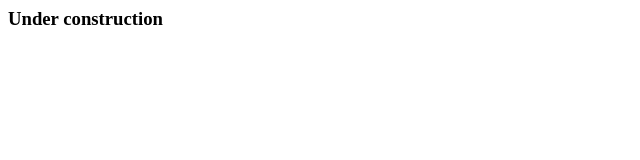
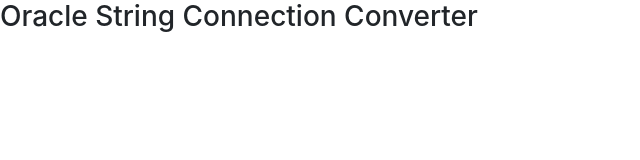
Before and after one commit to gustavosoave/gustavosoave.github.io, a plain HTML site: page index.html in a window 1280 px wide. Shown: the whole page, without its empty margins (0-640 px from the left). Drawn offline with nearby package versions, Linux system fonts and the light colour scheme.

Commit message:
Testing first changes

```diff
--- a/index.html
+++ b/index.html
@@ -1,7 +1,14 @@
 <html>
+
 <head>
-<title>Under Construction </title>
+    <title>Oracle String Connection Converter</title>
+    <meta name="viewport" content="width=device-width, initial-scale=1.0">
+    <link href="./css/bootstrap.min.css" rel="stylesheet" />
+    <link href="./css/bootstrap-responsive.min.css" rel="stylesheet" />
+
 </head>
+
 <body>
-<h3>Under construction </h3>
+    <h3>Oracle String Connection Converter</h3>
+    <p></p>
 </body>
```
